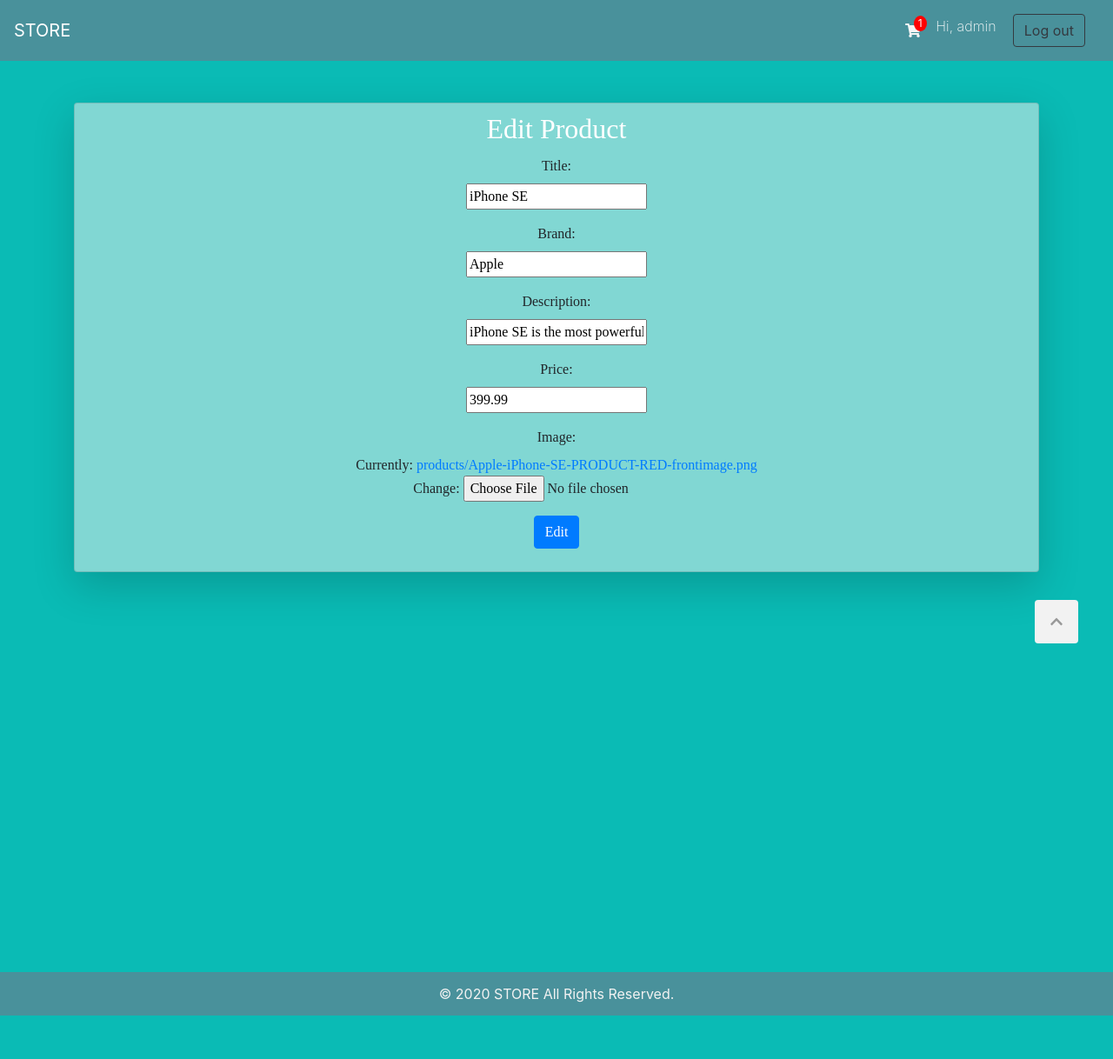
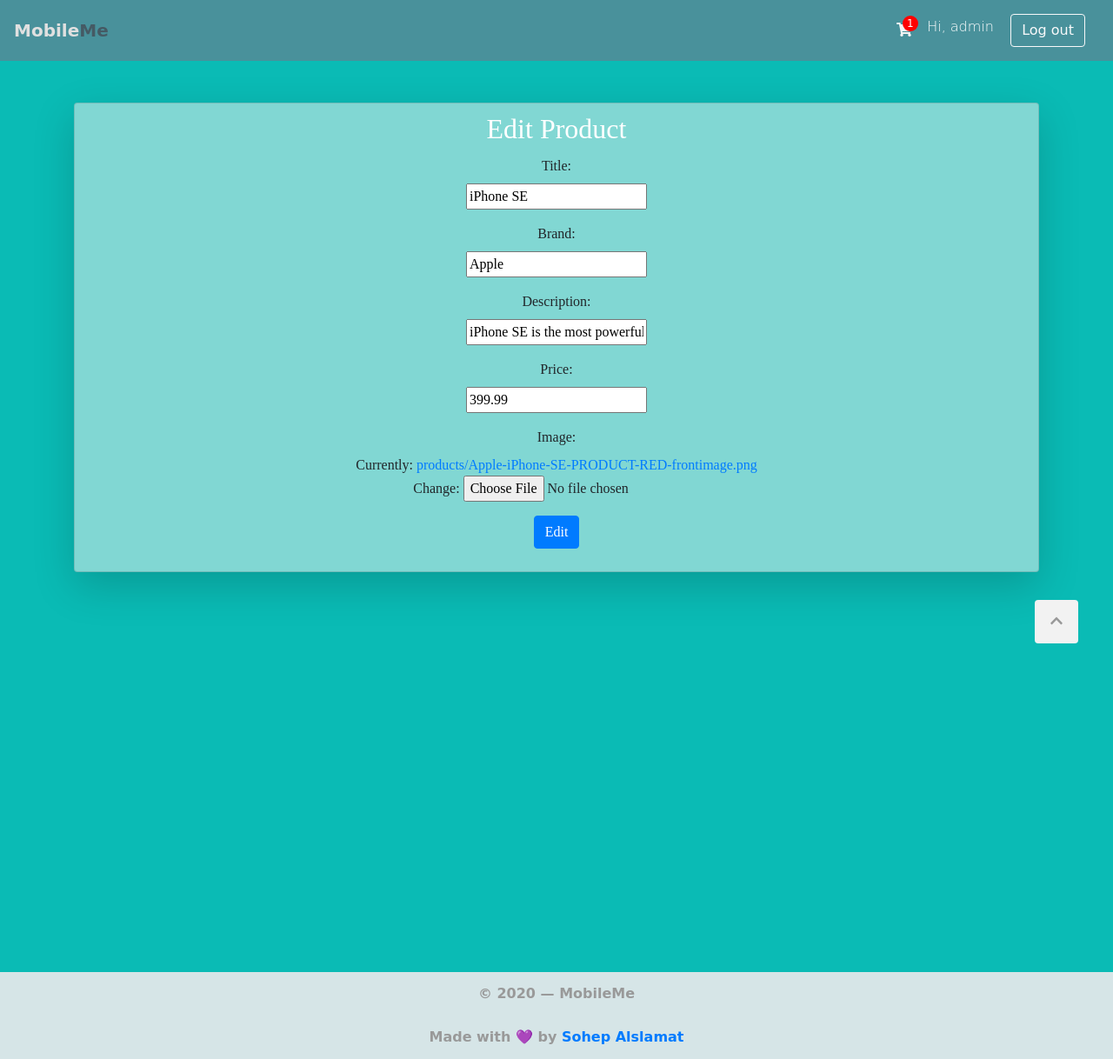
Before and after one commit to sohepalslamat/django-ecommerce-website, a Django app: page /products/edit/1/ in a window 1280 px wide. Shown: the whole page at 87% size. Before the commit the page ends 1168 px from the top, so only its background shows below. Run offline with Django 3.2, Linux system fonts and the light colour scheme; a user stored in the database is signed in; data comes from the database, SQL or seed files in the repository; style sheets or scripts are compiled from the project's sources; some libraries are stand-ins or nearby versions.

Commit message:
edit logo

```diff
--- a/static/demo.scss
+++ b/static/demo.scss
@@ -15,16 +15,21 @@ main{
 }
 nav{
     background-color: #49919b ;
+    font-family: cursive;
+
 }
 footer{
-    background-color: #49919b !important ;
-    p{
-        color: #f2f2f2;
+    font-family: cursive;
+    height: 100px !important;
+    background-color: #d6e5e7 !important ;
     }
-}
 
 .button-log {
     margin-left: 1.2em;
+    @media screen and (max-width: 500px) {
+        margin-left: 5em;
+
+    }
 
 }
 .wrapper{
--- a/templates/base.html
+++ b/templates/base.html
@@ -22,9 +22,8 @@
         <!--HEADER-->
         <header class=''>
             <nav class="navbar navbar-dark ">
-                <a class=" navbar-brand" href="{% url 'home' %}">
-
-                    STORE
+                <a class="navbar-brand" href="{% url 'home' %}">
+                   <strong style="color:#E0E0E0">Mobile</strong><strong style="color:#455A64">Me</strong>
                 </a>
 
                 <div class="navbar">
@@ -39,7 +38,7 @@
                     </div>
                     {% if user.is_authenticated %}
                     <h6 class="text-white" style="font-weight: 200; margin-left: 1.1em;">Hi, {{ user.username }}</h6>
-                    <input type="button" class="button-log btn btn-outline-dark"
+                    <input type="button" class="button-log btn btn-outline-light"
                         onclick="location.href='{% url 'logout' %}'" value="Log out" />
                     {% else  %}
                     <input type="button" class="button-log btn btn-outline-light"
@@ -65,7 +64,8 @@
             <i class="fas fa-chevron-up"></i>
         </a>
         <!--2-->
-        <p>&copy; 2020 STORE All Rights Reserved.</p>
+        <strong>&copy; 2020 — MobileMe</strong>
+        <strong class="d-block">Made with 💜 by <a href="https://coretabs.net/user/sohep/projects" target="_blank">Sohep Alslamat</a></strong>
         <!--2-->
     </footer>
 
--- a/templates/products/product-details.html
+++ b/templates/products/product-details.html
@@ -3,7 +3,7 @@
 
 {% block content %}
 <section style="height:1500px;">
-    <div class="card backgr shadow-lg rounded mb-3 mt-5 product-detail" style="max-width: 100%;">
+    <div class="card backgr shadow-lg rounded mt-5 py-3" style="max-width: 100%;">
         <div class="row no-gutters">
             <div class="col-md-4">
                 <img src="{{product.image.url}}" class="card-img" alt="" />
```
Also changed, not shown: static/demo.css (+8 -5 lines), 1 other file.
